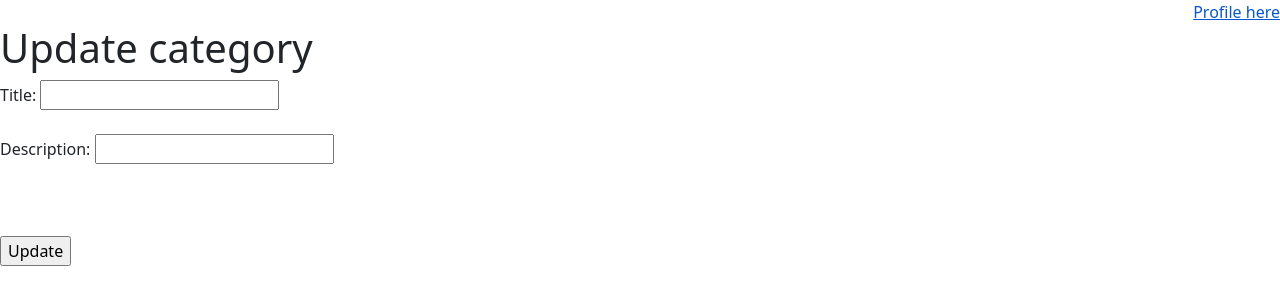
After one commit to raconno/back-labs, a Flask app: template lab/templates/update_category.html in a window 1280 px wide. The commit adds this page. Shown: the top 305 px of the page. Run offline with Flask 2, Linux system fonts and the light colour scheme; the template is opened without the code that fills it, so the values that code supplies are empty.

Commit message:
add category updating

```diff
--- /dev/null
+++ b/lab/templates/update_category.html
@@ -0,0 +1,32 @@
+{%extends 'base.html'%}
+
+{% block title%}
+Create category
+{%endblock%}
+
+{% block body%}
+<a href="profile" class='d-flex justify-content-end'>Profile here</a>
+
+<h1>Update category</h1>
+
+<form method="POST" action="/update_category">
+  <label for="title">Title:</label>
+  <input type="text" id="title" name="title"><br><br>
+  <label for="description">Description:</label>
+  <input type="text" id="description" name="description"><br><br>
+  <input type="hidden" id="category_id" name="category_id"><br><br>
+  <input type="submit" value="Update">
+</form>
+
+<script>
+  const data = JSON.parse({{data|default("")|tojson}});
+  document.getElementById("title").value = data["title"]
+  document.getElementById("description").value = data["description"]
+  document.getElementById("category_id").value = data["category_id"]
+  if(data.exeption) {
+    alert(data.exep);
+  }
+</script>
+
+
+{%endblock%}
--- a/lab/views.py
+++ b/lab/views.py
@@ -95,7 +95,7 @@ def create_category():
     try:
         repository = entities.get_repo()
         category_id = repository.create_category(session["current_user"], request.form.get('title'), request.form.get('description'))
-        return redirect(url_for('category', category_id=category_id))
+        return redirect(url_for('profile'))
     except Exception as e:
         return render_template("create_category.html", data=json.dumps({"exeption": True, "exep": str(e)}))
 
@@ -118,3 +118,26 @@ def delete_category():
     repository = entities.get_repo()
     repository.delete_category(session['current_user'], request.form.get('category_id'))
     return redirect(url_for('profile'))
+
+
+
+@app.route("/update_category", methods=['POST'])
+@check_user_not_in_session
+def update_category():
+    category_id = request.form.get('category_id')
+    title = request.form.get('title')
+    description = request.form.get('description')
+    if request.form.get('from_category_page'):
+        return render_template("update_category.html", data=json.dumps({"category_id": category_id,
+                                                                        "title": title,
+                                                                        "description": description}))
+    try:
+        repository = entities.get_repo()
+        category_id = repository.update_category(session["current_user"], category_id, title, description)
+        return redirect(url_for('profile'))
+    except Exception as e:
+        return render_template("update_category.html", data=json.dumps({"category_id": category_id,
+                                                                        "title": title,
+                                                                        "description": description,
+                                                                        "exeption": True,
+                                                                        "exep": str(e)}))
```
Also changed, not shown: lab/entities.py (+10 -6 lines), lab/templates/category.html (+12 -2 lines).
